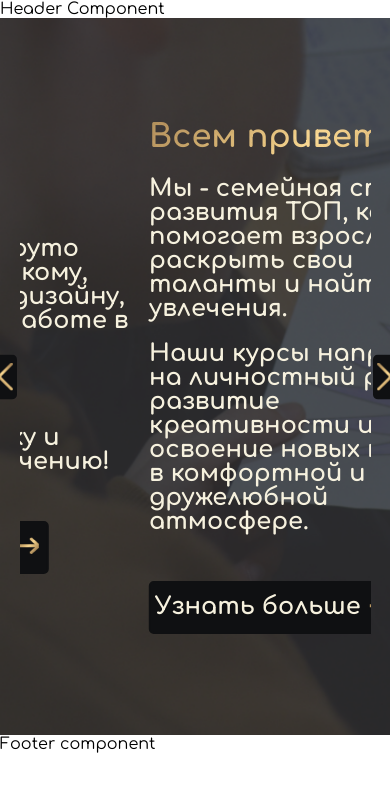
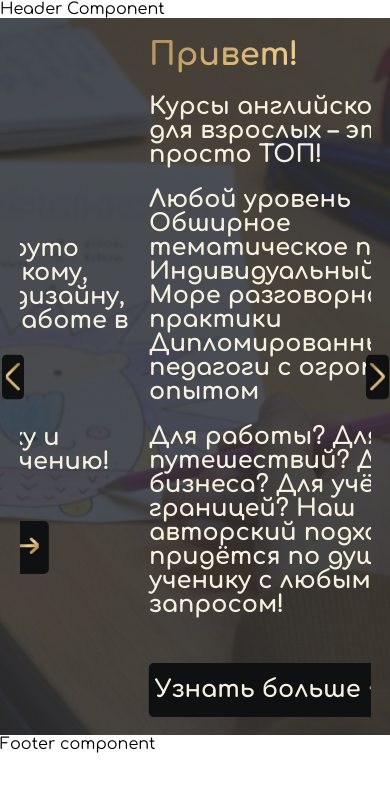
Before and after one commit to polinscik/TOP-educational-studio, a React (Vite) app: page / in a window 390 px wide. Shown: the top 790 px of the page. Built offline with nearby package versions, Linux system fonts and the light colour scheme.

Commit message:
add slider text

```diff
--- a/src/components/SliderLanding/SliderLanding.jsx
+++ b/src/components/SliderLanding/SliderLanding.jsx
@@ -74,16 +74,28 @@ export default function SliderLanding() {
         </div>
         <div>
           <div className="slider-landing_slide">
-            <h1 className="slider-landing_title">Всем привет!</h1>
+            <h1 className="slider-landing_title">Привет!</h1>
             <p className="slider-landing_text">
-              Мы - семейная студия развития ТОП, которая помогает взрослым
-              раскрыть свои таланты и найти новые увлечения.
+              Курсы английского языка для взрослых – это просто ТОП!
             </p>
+            <ul className="slider-landing_text">
+              <li>Любой уровень</li>
+              <li>Обширное тематическое поле</li>
+              <li>Индивидуальный подход</li>
+              <li>Море разговорной практики</li>
+              <li>Дипломированные педагоги с огромным опытом</li>
+            </ul>
+            {/* <p className="slider-landing_text"></p>
+            <p className="slider-landing_text">Обширное тематическое поле</p>
+            <p className="slider-landing_text">Индивидуальный подход</p>
+            <p className="slider-landing_text">Море разговорной практики</p>
             <p className="slider-landing_text">
-              Наши курсы направлены на личностный рост, развитие креативности и
-              освоение новых навыков в комфортной и дружелюбной атмосфере.
+              Дипломированные педагоги с огромным опытом
+            </p> */}
+            <p className="slider-landing_text">
+              Для работы? Для путешествий? Для бизнеса? Для учёбы за границей?
+              Наш авторский подход придётся по душе ученику с любым запросом!
             </p>
-
             <div className="slider-landing_btn-group">
               <button className="slider-landing_btn">Узнать больше</button>
               <img
@@ -93,19 +105,22 @@ export default function SliderLanding() {
               />
             </div>
           </div>
-        </div>{" "}
+        </div>
         <div>
           <div className="slider-landing_slide">
             <h1 className="slider-landing_title">Привет!</h1>
             <p className="slider-landing_text">
-              Мы верим, что учиться и развиваться никогда не поздно, и с нами вы
-              сможете сделать это увлекательно и эффективно. Присоединяйтесь к
-              нашей дружной студии, где каждый найдет занятие по душе и сможет
-              стать лучше версией самого себя!
+              Курсы по подготовке к ОГЭ и ЕГЭ по русскому и английскому языкам –
+              твой невероятный шанс подготовиться к экзаменам и заметно
+              «прокачать» язык!
             </p>
             <p className="slider-landing_text">
-              Выбирай курс, отправляй заявку и приступай к обучению!
+              В школе тебя приговорили к провалу?
             </p>
+            <p className="slider-landing_text">
+              Наши ТОПовые педагоги разрушат любой приговор!
+            </p>
+            <p className="slider-landing_text">«ТОП». Мы учим думать.</p>
             <div className="slider-landing_btn-group">
               <button className="slider-landing_btn">Узнать больше</button>
               <img
--- a/src/components/SliderLanding/SliderLanding.scss
+++ b/src/components/SliderLanding/SliderLanding.scss
@@ -4,6 +4,9 @@
   background-size: cover;
   background-repeat: no-repeat;
   background-color: #0f1012d9;
+  @media (max-width: 1024px) {
+    background-position: center center;
+  }
 }
 .slider-landing_arrow-style {
   margin: 0 5%;
@@ -15,10 +18,11 @@
   justify-content: center;
   max-width: 50vw;
   padding-left: 5vw;
-  height: 85vh;
+  min-height: 85vh;
   @media (max-width: 1024px) {
     max-width: 100%;
     padding: 2vw;
+    min-height: 85vh;
   }
 }
 .slider-landing_title {
@@ -41,6 +45,9 @@
   font-weight: 700;
   font-size: 1.5rem;
   line-height: 1.5rem;
+  & li {
+    list-style-type: none;
+  }
 }
 .slider-landing_btn-group {
   position: relative;
@@ -74,6 +81,17 @@
   padding: 1vh 1vw;
   border-radius: 5px;
 }
+
+.slick-arrow.slick-next {
+  @media (max-width: 1024px) {
+    right: -18px;
+  }
+}
+.slick-arrow.slick-prev {
+  @media (max-width: 1024px) {
+    left: -18px;
+  }
+}
 .slick-arrow.slick-next:hover,
 .slick-arrow.slick-prev:hover {
   background-color: #000000;
```
